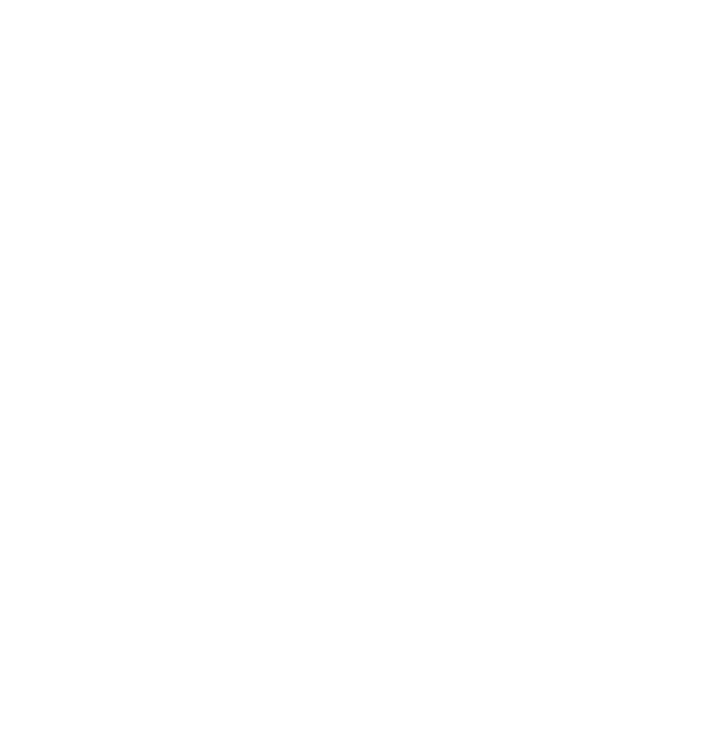
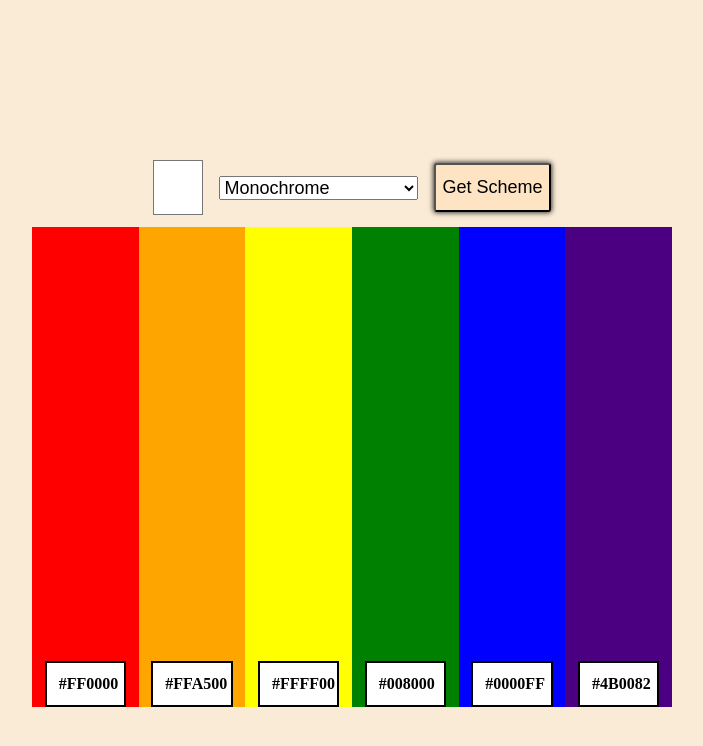
Before and after one commit to KaanOzen-mF/JS-Api-Projects, a plain HTML site: page colorSchemeGenerator/index.html in a window 1280 px wide. Shown: the whole page, without its empty margins (288-991 px from the left). Drawn offline with Linux system fonts and the light colour scheme.

Commit message:
All design files updated

```diff
--- a/colorSchemeGenerator/index.css
+++ b/colorSchemeGenerator/index.css
@@ -2,4 +2,83 @@ html,
 body {
   margin: 0;
   padding: 0;
+  background-color: antiquewhite;
 }
+
+.color-picker-container {
+  position: absolute;
+  width: 50%;
+  height: 60%;
+  top: 50%;
+  left: 50%;
+  transform: translate(-50%, -50%);
+  padding: 10px;
+}
+
+.color-picker-header {
+  display: flex;
+  flex-direction: row;
+  justify-content: space-around;
+}
+.color-picker-header form {
+  display: flex;
+  flex-direction: row;
+  justify-content: center;
+  align-items: center;
+}
+
+#color {
+  padding-left: 48px;
+  font-size: 48px;
+  background-color: white; /* Set default background color */
+  -webkit-appearance: none; /* Remove default appearance on Safari/Chrome */
+  -moz-appearance: none; /* Remove default appearance on Firefox */
+  appearance: none; /* Remove default appearance on modern browsers */
+  cursor: pointer;
+  margin-right: 16px;
+}
+
+#mode {
+  margin-right: 16px;
+  font-size: 18px;
+}
+
+#get-scheme-button {
+  padding: 12px 6px;
+  font-size: 18px;
+  border-radius: 3px;
+  background-color: bisque;
+  box-shadow: 0px 0px 5px 1px rgba(0, 0, 0, 0.75);
+  -webkit-box-shadow: 0px 0px 5px 1px rgba(0, 0, 0, 0.75);
+  -moz-box-shadow: 0px 0px 5px 1px rgba(0, 0, 0, 0.75);
+}
+
+#get-scheme-button:hover {
+  box-shadow: 0px 0px 40px 1px rgba(0, 0, 0, 0.75) inset;
+  -webkit-box-shadow: 0px 0px 40px 1px rgba(0, 0, 0, 0.75) inset;
+  -moz-box-shadow: 0px 0px 40px 1px rgba(0, 0, 0, 0.75) inset;
+}
+
+.color-picker-body {
+  display: flex;
+  flex-direction: row;
+  margin-top: 12px;
+  height: 100%;
+}
+
+.color-container {
+  flex-basis: calc(50% - 12px); /* 50% width minus gap */
+  height: 100%; /* Set the height as needed */
+  display: flex;
+  flex-direction: column;
+  justify-content: end;
+}
+.color-code {
+  align-self: center;
+  padding: 12px;
+  font-size: 16px;
+  font-weight: bolder;
+  width: 50%;
+  background-color: white;
+  border: 2px solid black;
+}
--- a/colorSchemeGenerator/index.html
+++ b/colorSchemeGenerator/index.html
@@ -3,7 +3,60 @@
   <head>
     <meta charset="UTF-8" />
     <meta name="viewport" content="width=device-width, initial-scale=1.0" />
+    <link rel="stylesheet" href="index.css" />
     <title>Color Scheme Generator</title>
   </head>
-  <body></body>
+  <body>
+    <main>
+      <div class="color-picker-container">
+        <div class="color-picker-header">
+          <form>
+            <select name="colors" id="color">
+              <option value="#FF0000" style="background-color: red"></option>
+              <option value="#FF7F00" style="background-color: orange"></option>
+              <option value="#FFFF00" style="background-color: yellow"></option>
+              <option value="#00FF00" style="background-color: green"></option>
+              <option value="#0000FF" style="background-color: blue"></option>
+              <option value="#4B0082" style="background-color: indigo"></option>
+              <option value="#9400D3" style="background-color: violet"></option>
+            </select>
+
+            <select name="colors-mode" id="mode">
+              <option value="monochrome">Monochrome</option>
+              <option value="monochrome-dark">Monochrome Dark</option>
+              <option value="monochrome-light">Monochrome Light</option>
+              <option value="analogic">Analogic</option>
+              <option value="complement">Complement</option>
+              <option value="analogic-complement">Analogic Complement</option>
+              <option value="triad">Triad</option>
+              <option value="quand">Quand</option>
+            </select>
+
+            <button id="get-scheme-button">Get Scheme</button>
+          </form>
+        </div>
+        <div class="color-picker-body">
+          <div class="color-container" style="background-color: red">
+            <div class="color-code">#FF0000</div>
+          </div>
+          <div class="color-container" style="background-color: orange">
+            <div class="color-code">#FFA500</div>
+          </div>
+          <div class="color-container" style="background-color: yellow">
+            <div class="color-code">#FFFF00</div>
+          </div>
+          <div class="color-container" style="background-color: green">
+            <div class="color-code">#008000</div>
+          </div>
+          <div class="color-container" style="background-color: blue">
+            <div class="color-code">#0000FF</div>
+          </div>
+          <div class="color-container" style="background-color: indigo">
+            <div class="color-code">#4B0082</div>
+          </div>
+        </div>
+      </div>
+    </main>
+    <script src="index.js"></script>
+  </body>
 </html>
--- a/colorSchemeGenerator/index.js
+++ b/colorSchemeGenerator/index.js
@@ -0,0 +1,4 @@
+document.getElementById("color").addEventListener("change", function () {
+  var selectedColor = this.value;
+  this.style.backgroundColor = selectedColor; // Set the background color of the select element
+});
```
